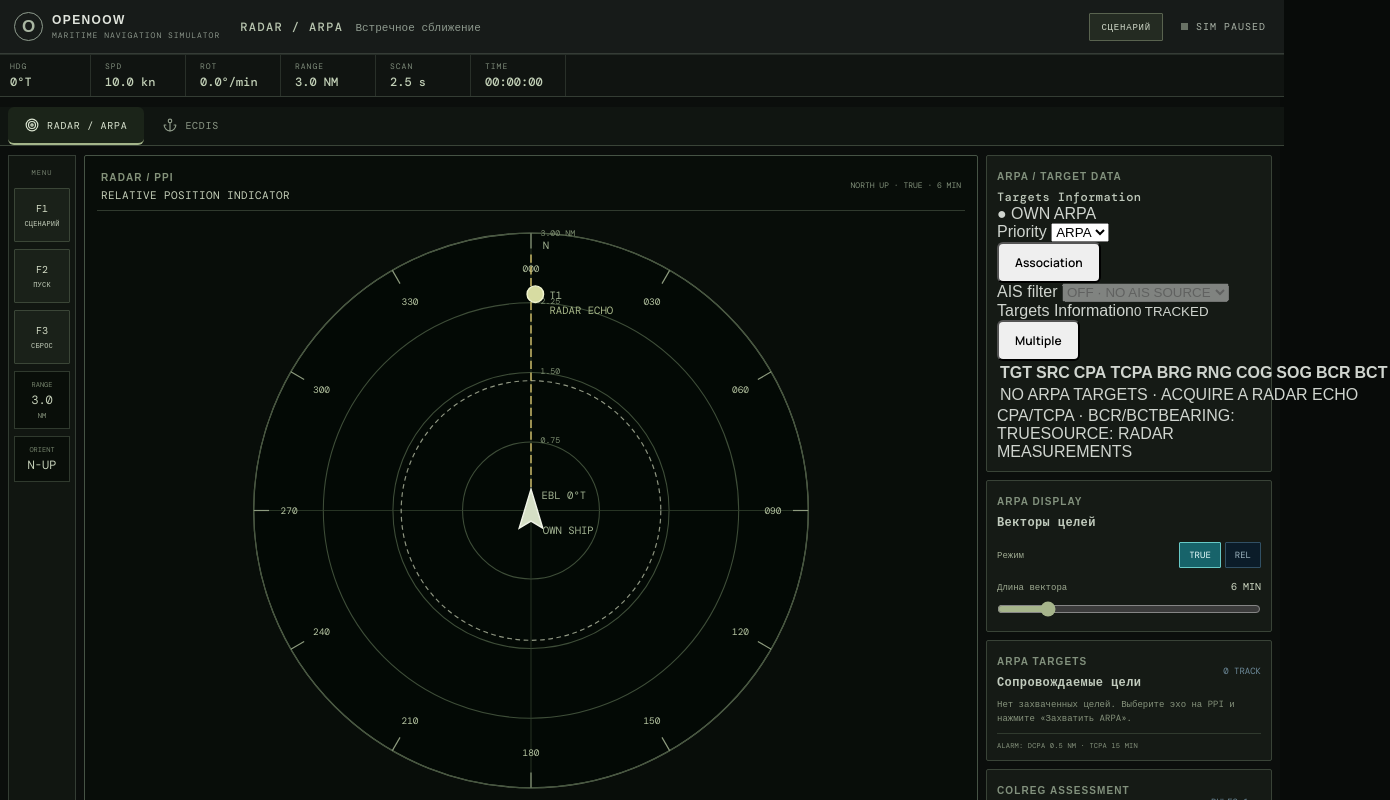
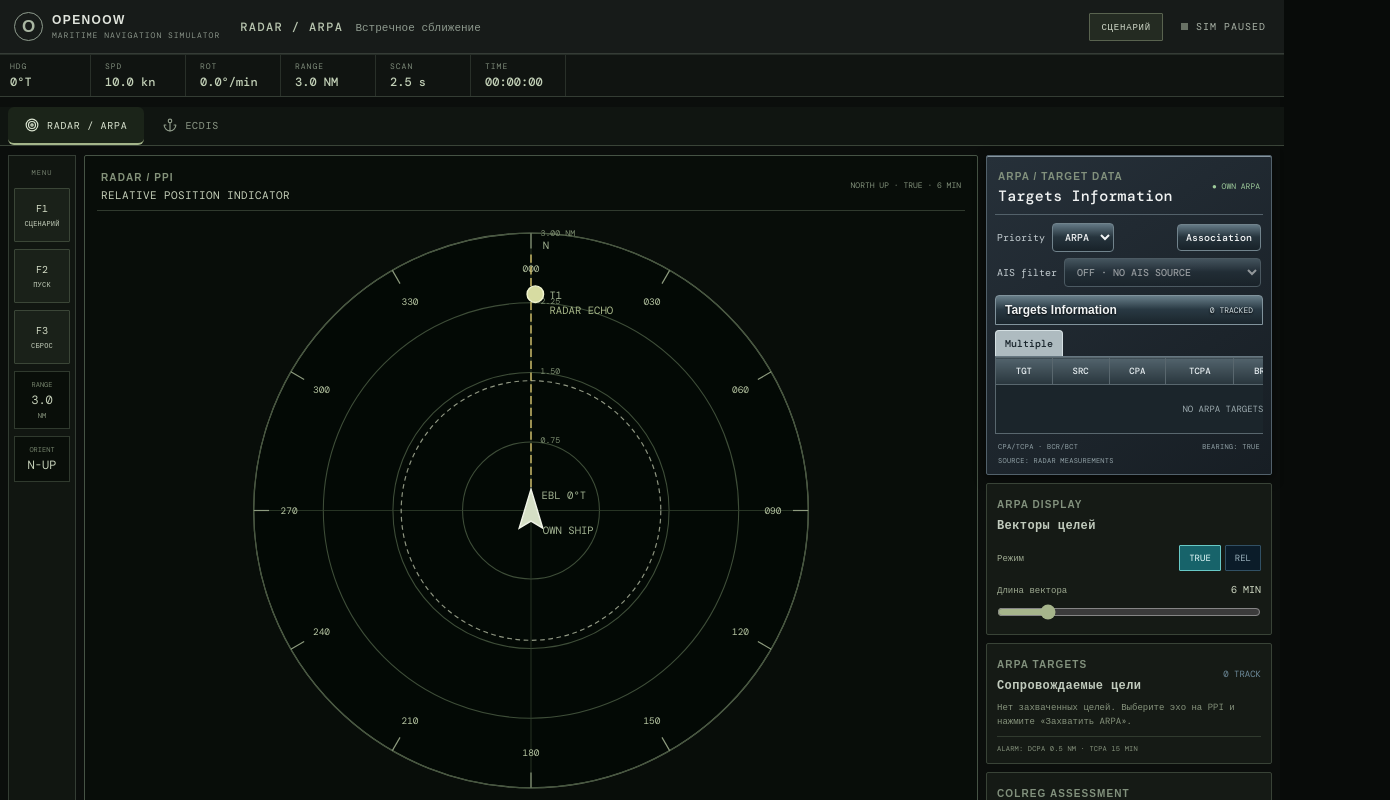
Before and after one commit to quvok/OpenOOW, a React (Vite) app: page / in a window 1280 px wide. Shown: the top 800 px of the page, 1390 px wide, since content can reach past the window. Built offline with nearby package versions, Linux system fonts and the light colour scheme.

Commit message:
Style Transas-inspired ARPA target data panel

```diff
--- a/src/ui/styles.css
+++ b/src/ui/styles.css
@@ -474,3 +474,29 @@ input[type=range]{accent-color:#a6b58b}
 .autopilot-actions>span{color:#7893a0;font:9px 'DM Mono',monospace}
 #rudder:disabled{opacity:.35;cursor:not-allowed}
 @media(max-width:560px){.autopilot-readouts b{font-size:11px}.autopilot-readouts small{font-size:7px}.autopilot-settings{grid-template-columns:1fr}.autopilot-adjust{gap:4px}}
+
+/* Transas-inspired ARPA target information panel */
+.target-information-panel{padding:8px!important;background:linear-gradient(145deg,#263039,#171e24)!important;border:1px solid #52616b!important;box-shadow:inset 0 1px 0 #8796a0,0 3px 12px #0008!important;color:#e2e8eb}
+.target-info-topline{display:flex;align-items:center;justify-content:space-between;gap:8px;padding:2px 3px 8px;border-bottom:1px solid #53616a}
+.target-info-topline h2{font-size:15px!important;letter-spacing:.2px;margin:2px 0 0;color:#f0f2f2}
+.target-source-indicator{font:8px 'DM Mono',monospace;color:#9ecb9b;white-space:nowrap}
+.target-info-controls{display:grid;grid-template-columns:1fr auto;gap:6px;padding:8px 2px;align-items:center}
+.target-info-controls label{display:flex;align-items:center;gap:7px;color:#c4cdd1;font:10px 'DM Mono',monospace}
+.target-info-controls select,.target-info-association{min-width:0;background:linear-gradient(#647985,#26343d 48%,#182229);border:1px solid #71838c;border-radius:4px;color:#f2f4f5;padding:6px 8px;font:600 10px 'DM Mono',monospace}
+.target-info-controls select:disabled{opacity:.55}.target-info-association{cursor:default}.target-filter-label{grid-column:1/-1}.target-filter-label select{flex:1}
+.target-info-titlebar{display:flex;justify-content:space-between;align-items:center;padding:7px 9px;background:linear-gradient(#687e89,#293943 48%,#1a252c);border:1px solid #81939c;border-radius:4px 4px 0 0;color:#f2f5f6;font-weight:700;font-size:12px;text-shadow:0 1px 2px #000}
+.target-info-titlebar small{font:8px 'DM Mono',monospace;color:#d5e0e4}
+.target-info-tabs{display:flex;gap:2px;overflow-x:auto;padding-top:5px;border-bottom:1px solid #667781}
+.target-info-tabs button{flex:0 0 auto;border:1px solid #4b5a62;border-bottom:0;border-radius:4px 4px 0 0;background:linear-gradient(#43535d,#202b32);color:#c4d0d5;padding:6px 9px;font:600 10px 'DM Mono',monospace;cursor:pointer}
+.target-info-tabs button.active{background:#aebbc0;color:#17232a;border-color:#d5e0e3}
+.target-info-table-wrap{overflow:auto;max-width:100%}.target-info-table{width:100%;min-width:580px;border-collapse:collapse;font:9px 'DM Mono',monospace;font-variant-numeric:tabular-nums;background:#1b252b}
+.target-info-table th,.target-info-table td{border:1px solid #59676e;padding:7px 5px;text-align:center;white-space:nowrap}.target-info-table th{background:linear-gradient(#52636c,#29363d);color:#e5ecef;font-weight:700}
+.target-info-table td{color:#e4e9e8}.target-info-table tbody tr{cursor:pointer}.target-info-table tbody tr:hover,.target-info-table tbody tr.selected{background:#394b51}.target-info-table tbody tr.selected td:first-child{color:#ffe18c;font-weight:700}
+.target-info-empty{text-align:center!important;color:#9ba9ad!important;padding:18px!important}.target-info-single{padding:8px 3px}
+.target-info-single-heading{display:flex;align-items:center;gap:8px;padding-bottom:8px;color:#f2f4f5;font:10px 'DM Mono',monospace}.target-info-single-heading b{font-size:14px;color:#ffdb84}.target-info-single-heading span{flex:1;color:#9ecb9b}
+.target-info-single-heading button{background:#3d4b52;border:1px solid #68777e;color:#e6ebed;padding:5px 8px;font:9px 'DM Mono',monospace}
+.target-info-metrics{display:grid;grid-template-columns:repeat(4,minmax(0,1fr));gap:4px}.target-info-metrics>div{display:grid;grid-template-columns:1fr auto;align-items:baseline;gap:3px;padding:7px 6px;background:#10191e;border:1px solid #46545b}
+.target-info-metrics small{font:9px 'DM Mono',monospace;color:#9eafb5}.target-info-metrics b{font:600 12px 'DM Mono',monospace;color:#f0f3ed;text-align:right}
+.target-info-metrics em{grid-column:1/-1;font:8px 'DM Mono',monospace;color:#91a0a5;font-style:normal;text-align:right}
+.target-info-foot{display:flex;flex-wrap:wrap;justify-content:space-between;gap:5px;padding:8px 3px 1px;color:#93a3a8;font:7px 'DM Mono',monospace;letter-spacing:.25px}
+@media(max-width:1100px){.target-info-table{min-width:540px}.target-info-metrics{grid-template-columns:repeat(2,minmax(0,1fr))}}
```
